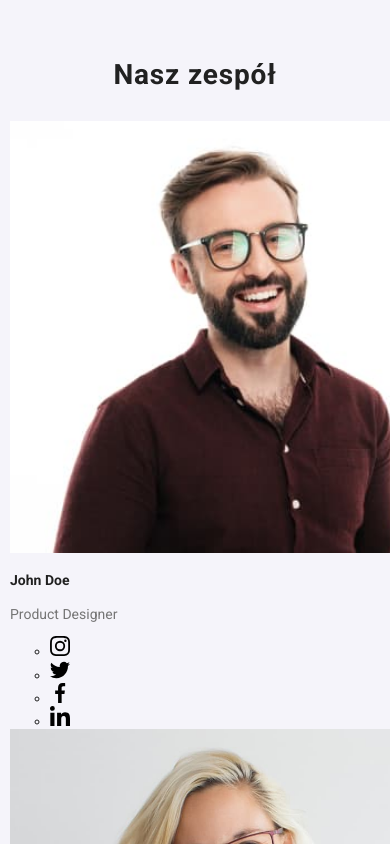
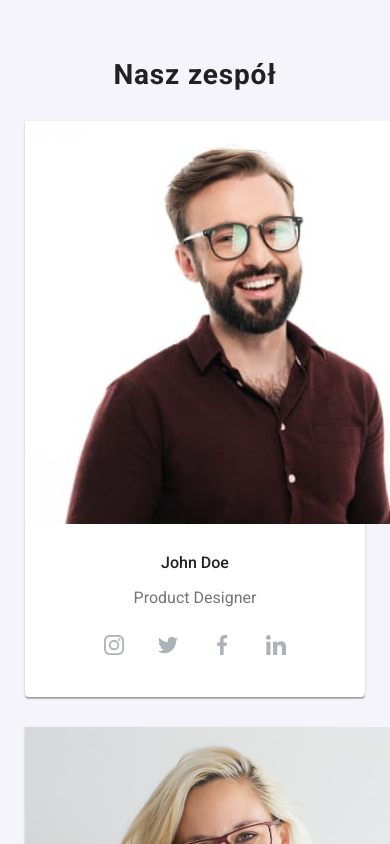
Before and after one commit to HannaRogalska/goit-markup-hw-08, a plain HTML site: page index.html in a window 390 px wide. Shown: the part 1660-2504 px from the top of the page. Drawn offline with nearby package versions, Linux system fonts and the light colour scheme.

Commit message:
mobile first

```diff
--- a/sass/components/_team.scss
+++ b/sass/components/_team.scss
@@ -1,6 +1,11 @@
 .team {
+  max-width: 480px;
+  margin: 0 auto;
   background-color: #f5f4fa;
   padding: 60px 0px;
+   display: flex;
+   flex-direction: column;
+
 }
 
 .team-title {
@@ -16,12 +21,69 @@
 .team-list {
   padding: 0;
   margin: 0;
-}
-.team-list__card-imege {
-  width: 450px;
-  height: auto;
+  list-style: none;
+   padding: 0px 15px;
+
+  &__card {
+    list-style: none;
+    text-align: center;
+    max-width: 100%;
+    box-shadow: 0px 1px 3px rgba(0, 0, 0, 0.12), 0px 1px 1px rgba(0, 0, 0, 0.14),
+      0px 2px 1px rgba(0, 0, 0, 0.2);
+    border-radius: 0px 0px 4px 4px;
+    background-color: #ffffff;
+
+    margin-block: 30px;
+  }
+  &__tittle {
+    font-weight: 500;
+    font-size: 16px;
+    text-align: center;
+    margin: 30px 0px 10px;
+  }
+  &__text {
+    font-size: 16px;
+    text-align: center;
+    margin-bottom: 16px;
+  }
+  &__card-imege {
+    width: 420px;
+    height: auto;
+  }
 }
 
+.team-list__card-imege.gap {
+  display: block;
+}
+
+.team-list__team-social {
+  display: flex;
+ justify-content: center;
+  padding: 0px 0px 30px 0px;
+
+}
+.team-list__team-social-icon {
+  fill: #afb1b8;
+  cursor: pointer;
+  width: 44px;
+  height: 44px;
+
+  padding: 12px;
+  animation-name: ikonTeam;
+  list-style: none;
+  margin-right: 10px;
+  &:last-child {
+    margin-right: 0px;
+  }
+
+
+  &:hover {
+    fill: #ffffff;
+    cursor: pointer;
+    background-color: var(--brand-color);
+    border-radius: 30px;
+  }
+}
 // .team {
 //   display: flex;
 //   background-color: #f5f4fa;
```
Also changed, not shown: css/main.min.css, 1 other file.
